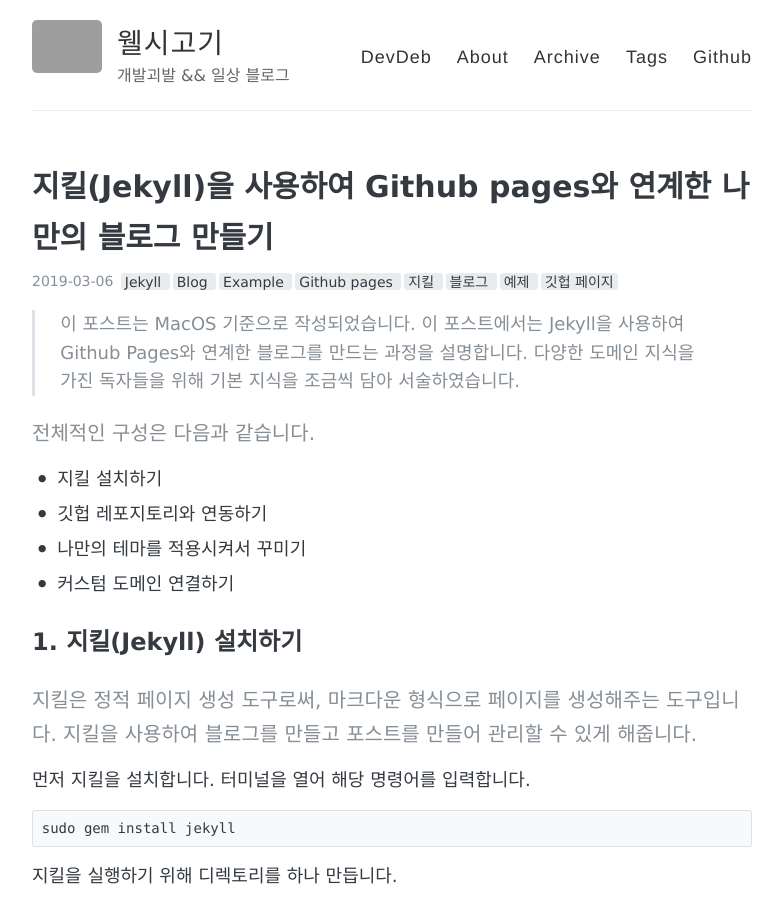
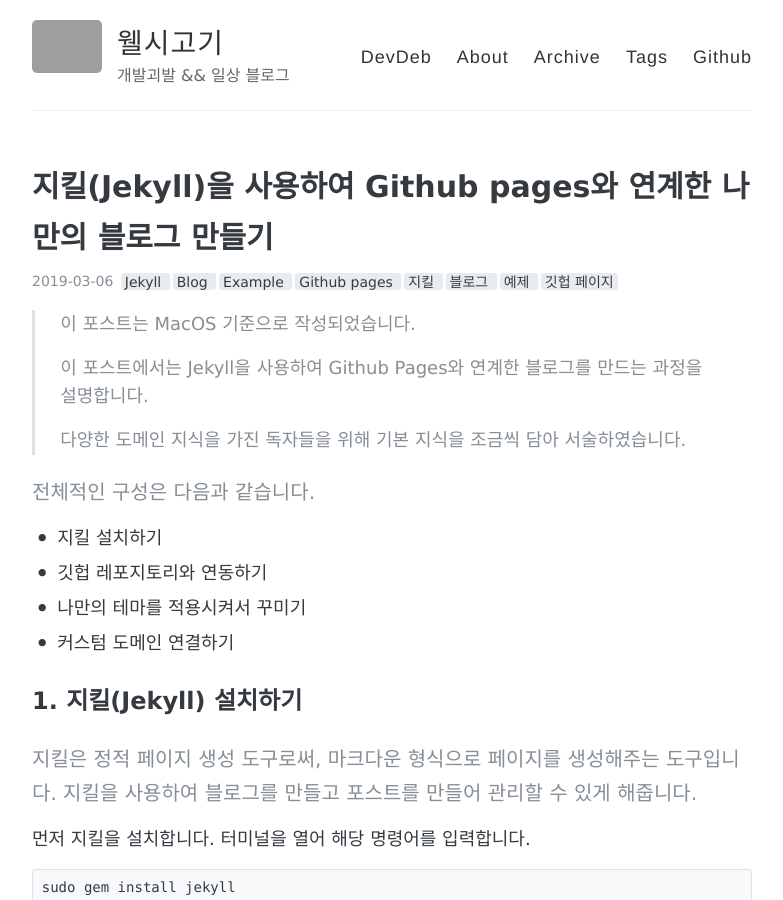
Before and after one commit to Leeheejin/leeheejin.github.io, a Jekyll site: the page built from _posts/2019-03-06-jekyll-blog-example-githubpages.md, in a window 1280 px wide and 900 px high. Shown: the whole window, without its empty margins (248-1031 px from the left). Built offline with Jekyll 4.4.1, drawn with Linux system fonts in a browser that asks for light colours; some of the changed text lies outside the part shown; grey boxes are pictures that could not be loaded.

Commit message:
upodate detail

```diff
--- a/_posts/2019-03-06-jekyll-blog-example-githubpages.md
+++ b/_posts/2019-03-06-jekyll-blog-example-githubpages.md
@@ -6,8 +6,10 @@ comments: true
 ---
 
 > 이 포스트는 MacOS 기준으로 작성되었습니다.
-이 포스트에서는 Jekyll을 사용하여 Github Pages와 연계한 블로그를 만드는 과정을 설명합니다.
-다양한 도메인 지식을 가진 독자들을 위해 기본 지식을 조금씩 담아 서술하였습니다.
+>
+> 이 포스트에서는 Jekyll을 사용하여 Github Pages와 연계한 블로그를 만드는 과정을 설명합니다.
+>
+> 다양한 도메인 지식을 가진 독자들을 위해 기본 지식을 조금씩 담아 서술하였습니다.
 
 #### 전체적인 구성은 다음과 같습니다.
 * 지킬 설치하기
@@ -71,6 +73,7 @@ jekyll serve
 `leeheejin.github.io`와 같이 생성합니다.
 ![2019-03-06-1](https://user-images.githubusercontent.com/9789023/53867918-297e4c80-4038-11e9-8d42-830cd8ac44f5.png)
 #### 왜 이런 이름으로 생성해야 하나요?
+
 > 다음과 같은 이유 때문입니다. [링크](#)
 
 사전에 만든 지킬 블로그 디렉토리를 자신의 레포지토리에 연결합시다.
@@ -173,7 +176,10 @@ Branch 'master' set up to track remote branch 'master' from 'origin'.
 ![2019-03-06-5](https://user-images.githubusercontent.com/9789023/53950729-2d7d9d80-4110-11e9-8163-69d40cb8b8c4.png)
 
 내려받은 파일들을 자신의 `[github 사용자명].github.io` 디렉토리에 모두 붙여넣기 합니다.
-> <mark> 주의! </mark> 파일들을 붙여넣을때 기존 디렉토리에 존재하던 파일들을 모두 삭제해야 합니다.
+
+> <mark> 주의! </mark>
+>
+> 파일들을 붙여넣을때 기존 디렉토리에 존재하던 파일들을 모두 삭제해야 합니다.
 
 ![2019-03-06-6](https://user-images.githubusercontent.com/9789023/53951074-007dba80-4111-11e9-9ccd-0935bb586523.png)
 
```
Also changed, not shown: other parts of _posts/2019-03-06-jekyll-blog-example-githubpages.md (+1 -1 lines), _posts/2019-06-14-Kakaotalk-Bot.md (+4 -2 lines).
